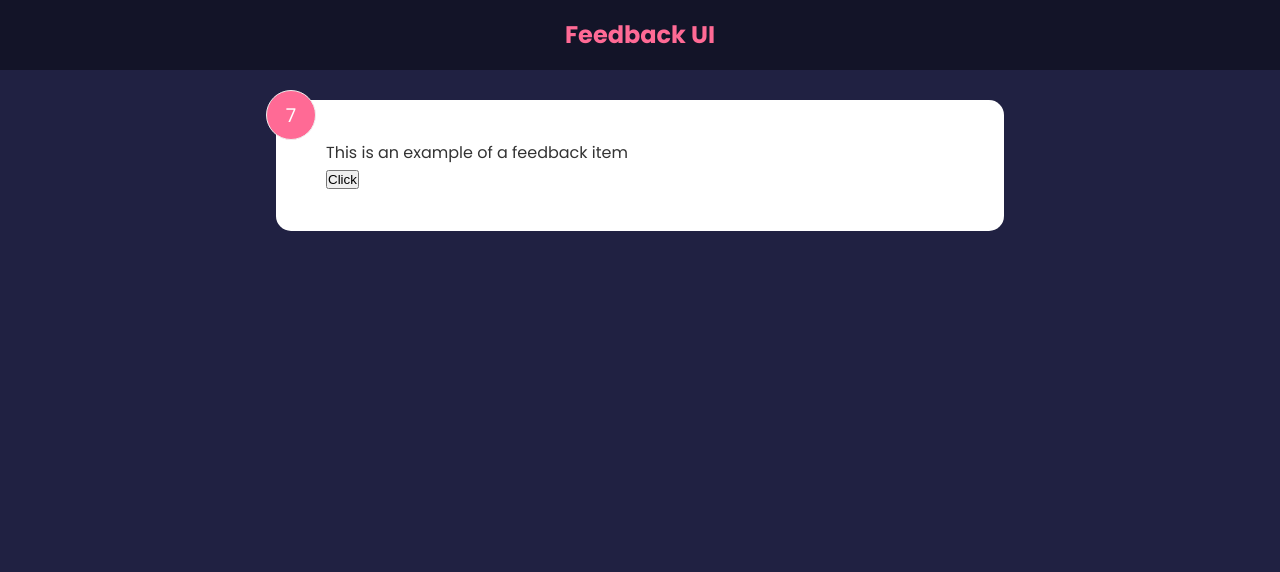
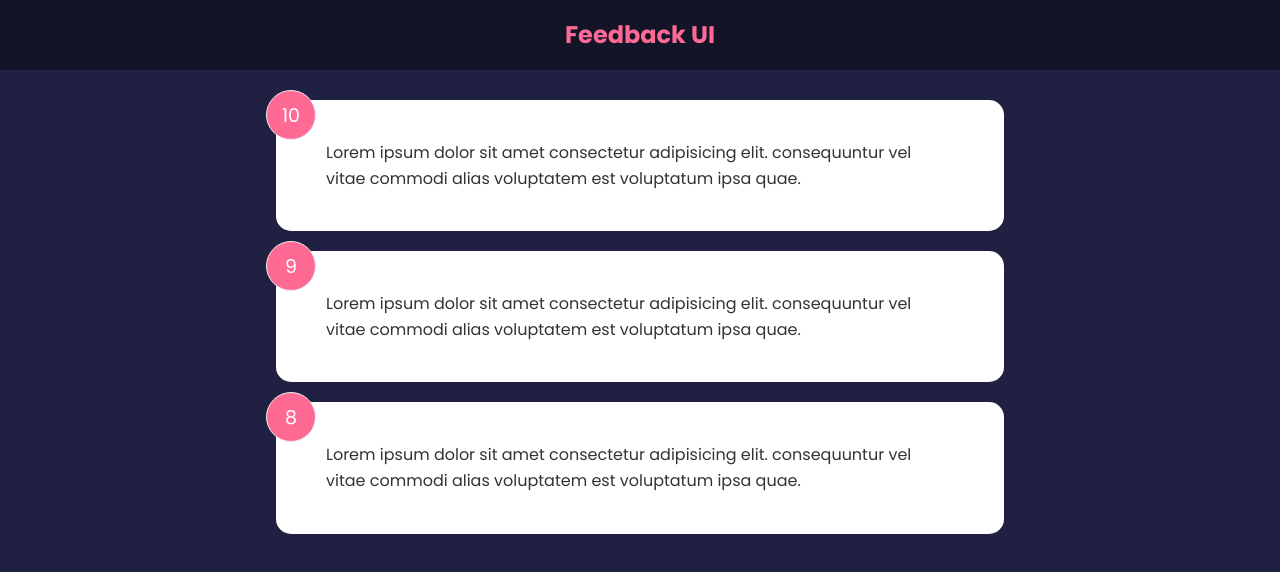
Before and after one commit to graceupongraceemi/React-feedback-app, a React (Create React App) app: page / in a window 1280 px wide. Shown: the top 572 px of the page. Built offline with nearby package versions, Linux system fonts and the light colour scheme.

Commit message:
FeedbackList.jsx added

```diff
--- a/src/App.js
+++ b/src/App.js
@@ -1,13 +1,15 @@
-import React from 'react';
+import React, { useState } from 'react';
 import Header from './components/Header';
-import FeedbackItem from './components/FeedbackItem';
+import FeedbackList from './components/FeedbackList';
+import FeedbackData from './data/FeedbackData';
 
 function App() {
+  const [feedback, setFeedback] = useState(FeedbackData);
   return (
     <>
       <Header />
       <div className='container'>
-        <FeedbackItem />
+        <FeedbackList feedback={feedback} />
       </div>
     </>
   );
--- a/src/components/FeedbackItem.jsx
+++ b/src/components/FeedbackItem.jsx
@@ -1,19 +1,10 @@
 import React from 'react';
-import { useState } from 'react';
 
-function FeedbackItem() {
-  const [rating, setRating] = useState(7);
-  const [text, setText] = useState('This is an example of a feedback item');
-
-  const handleClick = () => {
-    setRating(10);
-  };
-
+function FeedbackItem({ item }) {
   return (
     <div className='card'>
-      <div className='num-display'>{rating}</div>
-      <div className='text-display'>{text}</div>
-      <button onClick={handleClick}>Click</button>
+      <div className='num-display'>{item.rating}</div>
+      <div className='text-display'>{item.text}</div>
     </div>
   );
 }
--- /dev/null
+++ b/src/components/FeedbackList.jsx
@@ -0,0 +1,18 @@
+import React from 'react';
+import FeedbackItem from './FeedbackItem';
+
+function FeedbackList({ feedback }) {
+  if (!feedback || feedback.length === 0) {
+    return <p>No Feedback Yet</p>;
+  }
+
+  return (
+    <div className='feedback-list'>
+      {feedback.map((item) => (
+        <FeedbackItem key={item.id} item={item} />
+      ))}
+    </div>
+  );
+}
+
+export default FeedbackList;
--- /dev/null
+++ b/src/data/FeedbackData.js
@@ -0,0 +1,22 @@
+const FeedbackData = [
+  {
+    id: 1,
+    rating: 10,
+    text:
+      'Lorem ipsum dolor sit amet consectetur adipisicing elit. consequuntur vel vitae commodi alias voluptatem est voluptatum ipsa quae.'
+  },
+  {
+    id: 2,
+    rating: 9,
+    text:
+      'Lorem ipsum dolor sit amet consectetur adipisicing elit. consequuntur vel vitae commodi alias voluptatem est voluptatum ipsa quae.'
+  },
+  {
+    id: 3,
+    rating: 8,
+    text:
+      'Lorem ipsum dolor sit amet consectetur adipisicing elit. consequuntur vel vitae commodi alias voluptatem est voluptatum ipsa quae.'
+  }
+];
+
+export default FeedbackData;
```
